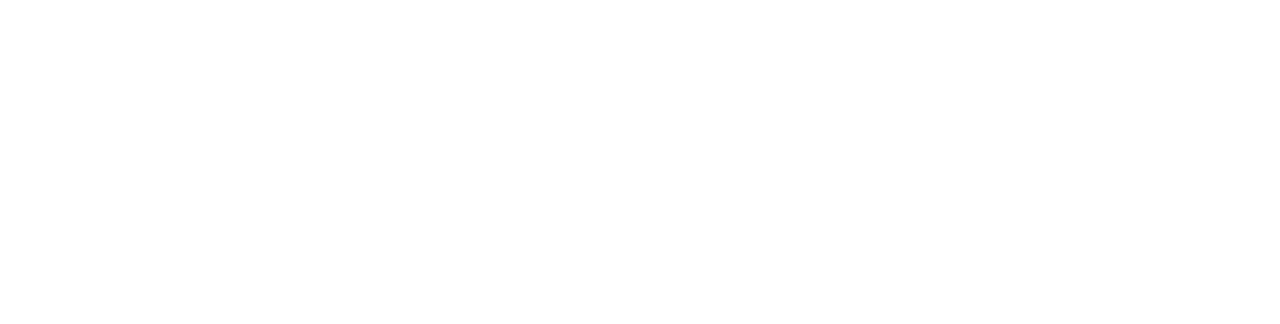
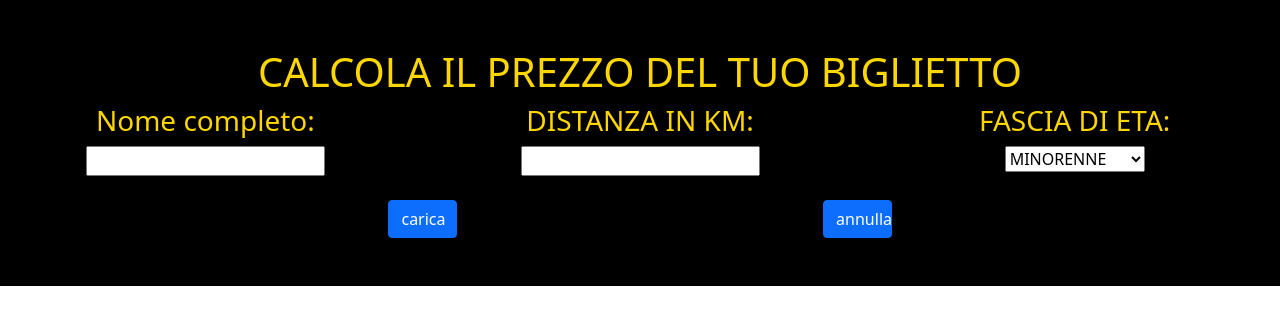
Before and after one commit to GiuseppeRepici/js-biglietto-treno-form, a plain HTML site: page index.html in a window 1280 px wide. Drawn offline with nearby package versions, Linux system fonts and the light colour scheme.

Commit message:
ho creato l'html ma non so dove iniziare per js

```diff
--- /dev/null
+++ b/css/style.css
@@ -0,0 +1,4 @@
+.riquadro{
+    background-color: black;
+    color: gold;
+}
--- a/index.html
+++ b/index.html
@@ -6,8 +6,41 @@
     <meta name="viewport" content="width=device-width, initial-scale=1.0">
     <title>Document</title>
     <link href="https://cdn.jsdelivr.net/npm/bootstrap@5.0.2/dist/css/bootstrap.min.css" rel="stylesheet" integrity="sha384-EVSTQN3/azprG1Anm3QDgpJLIm9Nao0Yz1ztcQTwFspd3yD65VohhpuuCOmLASjC" crossorigin="anonymous">
+    <link rel="stylesheet" href="css/style.css">
 </head>
 <body>
+    <section class="riquadro py-5">
+        <h1 class="text-center">CALCOLA IL PREZZO DEL TUO BIGLIETTO</h1>
+        <form action="">
+        <div class=" text-center justify-content-center row">
+            <div class="col-4">
+                <h3>Nome completo:</h3>
+                <input type="text" id="fname" name="namecomplete"><br><br>
+            </div>
+            <div class="col-4">
+                <h3>DISTANZA IN KM:</h3>
+                <input type="text" id="fname" name="namecomplete"><br><br>
+            </div>
+            <div class="col-4">
+                <h3>FASCIA DI ETA:</h3>
+                <select name="eta" id="etarange">
+                    <option value="20">MINORENNE</option>
+                    <option value="">MAGGIORENNE</option>
+                    <option value="40">OVER 65</option>
+                </select>
+            </div>
+            <div class="col-4">
+                <button type="submit" class="btn col-2 btn-primary" id="bottonecarica">carica</button>
+            </div>
+            <div class="col-4">
+                <button type="reset" class="btn col-2 btn-primary" id="bottoneannulla">annulla</button>
+            </div>
+        </div>
+        </form>
+    </section>
+
+
+
     <script src="js/main.js"></script>
 </body>
 </html>
```
